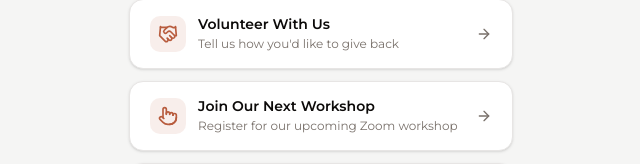
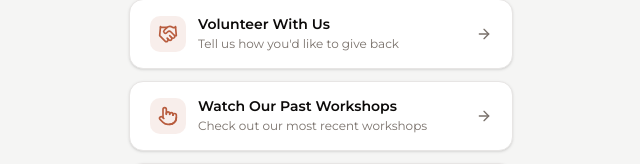
Before and after one commit to What-We-Will/community-platform, a Next.js app: page /social in a window 1280 px wide. Shown: the part 313-477 px from the top of the page, without its empty margins (319-959 px from the left). Built offline with nearby package versions, Linux system fonts and the light colour scheme.

Commit message:
Update page.tsx

```diff
--- a/app/social/page.tsx
+++ b/app/social/page.tsx
@@ -38,9 +38,9 @@ const LINKS = [
     external: true,
   },
   {
-    label: "Join Our Next Workshop",
-    description: "Register for our upcoming Zoom workshop",
-    href: "https://us02web.zoom.us/meeting/register/3oRyjwdfRqO6LFIXiZDiuA#/registration",
+    label: "Watch Our Past Workshops",
+    description: "Check out our most recent workshops",
+    href: "https://www.youtube.com/playlist?list=PLNlQ1uwiLdQDPRV_DQXtNjc5fKNe95b8c",
     icon: Pointer,
     primary: false,
     external: true,
```
